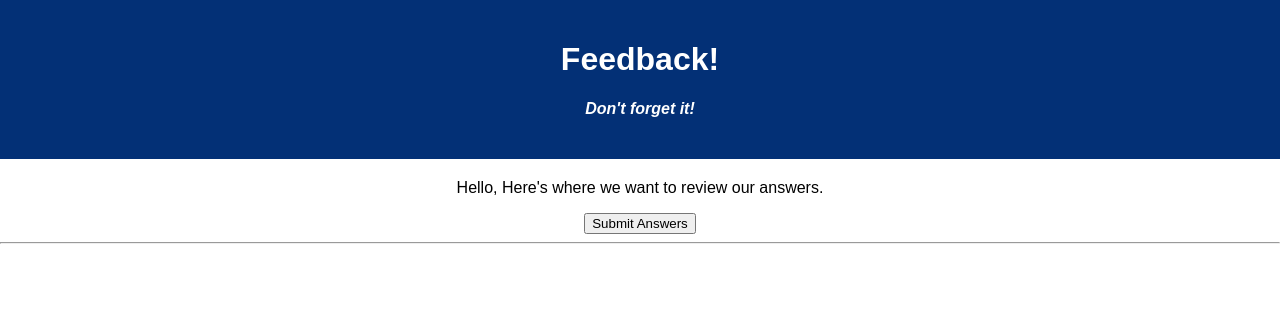
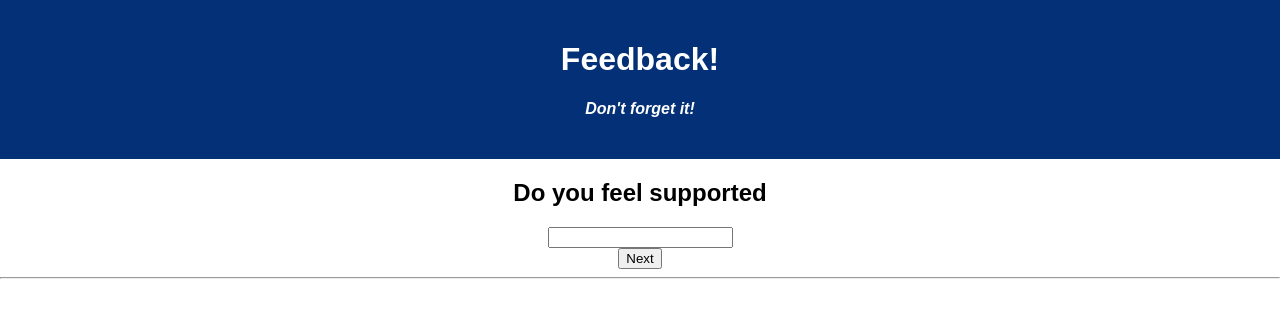
Before and after one commit to Mel3K/weekend-redux-feedback-loop, a React (Vite) app: page /#/review in a window 1280 px wide. Shown: the top 318 px of the page. Built offline with nearby package versions, Linux system fonts and the light colour scheme.

Commit message:
feeling and understanding are working

```diff
--- a/src/components/Comments/Comments.jsx
+++ b/src/components/Comments/Comments.jsx
@@ -1,39 +1,55 @@
+
+import { useState } from 'react';
+import { useDispatch, useSelector } from 'react-redux';
 import { useHistory } from "react-router-dom";
-import Box from '@mui/material/Box';
-import InputLabel from '@mui/material/InputLabel';
-import MenuItem from '@mui/material/MenuItem';
-import FormControl from '@mui/material/FormControl';
-import Select from '@mui/material/Select';
+
+
+// import Box from '@mui/material/Box';
+// import InputLabel from '@mui/material/InputLabel';
+// import MenuItem from '@mui/material/MenuItem';
+// import FormControl from '@mui/material/FormControl';
+// import Select from '@mui/material/Select';
 
 
 
 
 
 
-function Comments() {
-    const history = useHistory()
-    const nextPage = (event) =>{
-     event.preventDefault();
-    console.log('comment function');
-    history.push("./review")
+const Comments= () => {
+    const history = useHistory();
+    const dispatch = useDispatch();
 
+    const feedback = useSelector((store) => store.commentsReducer);
+
+    const[ getReply, setGetReply] = useState(0);
+
+
+    const handleSubmit = () => {
+        dispatch (
+            {
+                type: "SET_COMMENTS",
+                payload: getReply
+
+            }
+        )
+        history.push('/review')
     }
-    function handleChange (event) {
 
 
 return  (
-    <>
+    <div>
+    <h2>Do you have any comments</h2>
+    <form onSubmit= {handleSubmit} className="add-comments">
+       <input
+       data-testid="input"
+                      type=''
+                      vaule={getReply}
+                      onChange={(event) => setGetReply(event.target.value)} />
+              </form>
+              <button onClick={handleSubmit} type='submit'>Next</button>
 
-    <h3>Do you have any comments?</h3>
-    <input>put db input here from comments 1-5
-    SELECT from feedback, comments</input>
-
-
-
-<button onClick={nextPage}>Next Page</button>
-</>
+ </div>
 )
-};
-};
+}
 
 export default Comments;
--- a/src/components/Review/Review.jsx
+++ b/src/components/Review/Review.jsx
@@ -1,26 +1,42 @@
-import { useHistory } from "react-router-dom";
+
+import { useState } from 'react';
+import { useDispatch, useSelector } from 'react-redux';
+import { useHistory } from "react-router-dom/cjs/react-router-dom.min";
 
 
-function Review() {
-    const history = useHistory()
-    const nextPage = (event) => {
-        event.preventDefault();
-        console.log('review function ');
-        history.push("/review")
+const Review= () => {
+    const history = useHistory();
+    const dispatch = useDispatch();
 
-    }
-    return  (
-        <>
-    <p>
-     Hello, Here's where we want to review our answers. </p>
-     {/* <input>'we want to show all from the db inputs, SELECT from feedback
-     </input> */}
+    const feedback = useSelector((store) => store.reviewReducer);
 
-     <button onSubmit={nextPage}>Submit Answers</button>
+    const[getReply, setGetReply] = useState(0);
 
 
+    const handleSubmit = () => {
+        dispatch (
+          {
+            type: "SET_REVIEW",
+            payload: getReply
+          })
+        history.push('/feelings')
+      }
 
-    </>
+
+    return  (
+        <div>
+      <h2>Do you feel supported</h2>
+      <form onSubmit= {handleSubmit} className="add-comments">
+         <input
+         data-testid="input"
+                        type=''
+                        vaule={getReply}
+                        onChange={(event) => setGetReply(event.target.value)} />
+                </form>
+                <button onClick={handleSubmit} type='submit'>Next</button>
+
+   </div>
+
     )
     };
 
--- a/src/components/Supported/Supported.jsx
+++ b/src/components/Supported/Supported.jsx
@@ -1,7 +1,6 @@
 import { useState } from 'react';
 import { useDispatch, useSelector } from 'react-redux';
-import { useHistory } from "react-router-dom/cjs/react-router-dom.min";
-
+import { useHistory } from "react-router-dom";
 
 
 // import Box from '@mui/material/Box';
@@ -18,7 +17,7 @@ const Supported = () => {
   const dispatch = useDispatch();
     const history = useHistory();
 
-    const feedback = useSelector((store) =>store.supportedReducer);
+    const feedback = useSelector((store) => store.supportedReducer);
 
     const [getReply, setGetReply] = useState(0);
 
@@ -34,7 +33,7 @@ const Supported = () => {
 
     return  (
     <div>
-      <h2>Do you want to share any comments</h2>
+      <h2>Do you feel supported</h2>
       <form onSubmit= {handleSubmit} className="add-comments">
          <input
          data-testid="input"
```
